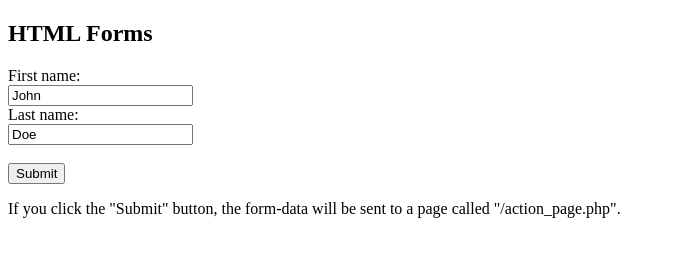
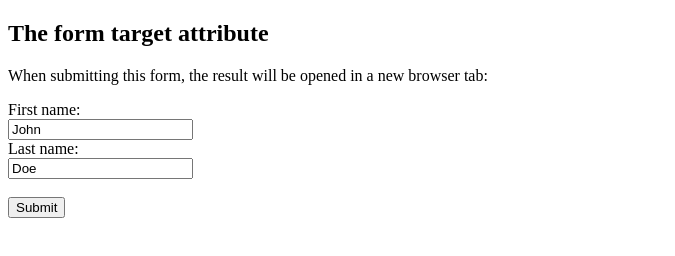
Before and after one commit to Christinaipsr/Myrepo, a plain HTML site: page login.html in a window 1280 px wide. Shown: the whole page, without its empty margins (0-675 px from the left). Drawn offline with Linux system fonts and the light colour scheme.

Commit message:
modified:   login.html

```diff
--- a/login.html
+++ b/login.html
@@ -2,9 +2,11 @@
 <html>
 <body>
 
-<h2>HTML Forms</h2>
+<h2>The form target attribute</h2>
 
-<form action="/action_page.php">
+<p>When submitting this form, the result will be opened in a new browser tab:</p>
+
+<form action="/action_page.php" target="_blank">
   <label for="fname">First name:</label><br>
   <input type="text" id="fname" name="fname" value="John"><br>
   <label for="lname">Last name:</label><br>
@@ -12,7 +14,5 @@
   <input type="submit" value="Submit">
 </form>
 
-<p>If you click the "Submit" button, the form-data will be sent to a page called "/action_page.php".</p>
-
 </body>
 </html>
```
